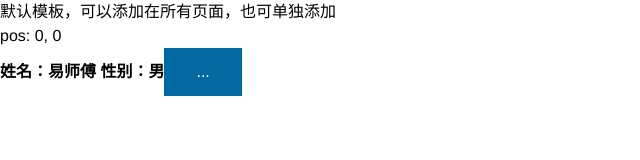
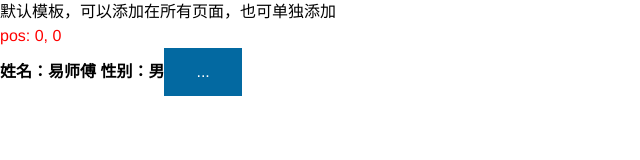
Before and after one commit to xbysir/nuxt3-demo, a Nuxt app: page / in a window 1280 px wide. Shown: the top 160 px of the page, without its empty margins (0-640 px from the left). Built offline with nearby package versions, Linux system fonts and the light colour scheme.

Commit message:
feat: 使用sass变量

```diff
--- a/nuxt.config.ts
+++ b/nuxt.config.ts
@@ -4,5 +4,18 @@ export default defineNuxtConfig({
   compatibilityDate: '2024-11-01',
   devtools: { enabled: true },
   css: ['@/assets/styles/normailze.css'],
-  modules: ['@nuxtjs/tailwindcss', '@pinia/nuxt', '@vueuse/nuxt']
+  modules: ['@nuxtjs/tailwindcss', '@pinia/nuxt', '@vueuse/nuxt'],
+  vite: {
+    // 样式处理配置
+    css: {
+      preprocessorOptions: {
+        scss: {
+          api: 'modern-compiler',
+          silenceDeprecations: ['legacy-js-api'],
+          javascriptEnabled: true,
+          additionalData: '@use "@/assets/styles/var.scss" as *;'
+        }
+      }
+    }
+  }
 })
--- a/package.json
+++ b/package.json
@@ -8,8 +8,8 @@
     "generate": "nuxt generate",
     "preview": "nuxt preview",
     "postinstall": "nuxt prepare",
-    "lint": "eslint",
-    "lint:fix": "eslint --fix"
+    "lint": "eslint .",
+    "lint:fix": "eslint . --fix"
   },
   "dependencies": {
     "@pinia/nuxt": "^0.7.0",
--- /dev/null
+++ b/src/assets/styles/var.scss
@@ -0,0 +1 @@
+$textColor: red;
--- a/src/pages/index.vue
+++ b/src/pages/index.vue
@@ -1,6 +1,6 @@
 <template>
   <div>
-    <div>pos: {{ x }}, {{ y }}</div>
+    <div class="text-title">pos: {{ x }}, {{ y }}</div>
     <strong> 姓名：{{ userInfo.userName }} 性别：{{ userInfo.sex }} </strong>
     <!-- Before -->
     <button class="bg-sky-700 px-4 py-2 text-white hover:bg-sky-800 sm:px-8 sm:py-3">...</button>
@@ -21,4 +21,8 @@ useSeoMeta({
   twitterCard: 'summary_large_image'
 })
 </script>
-<style lang="scss" scoped></style>
+<style lang="scss" scoped>
+.text-title {
+  color: $textColor;
+}
+</style>
```
